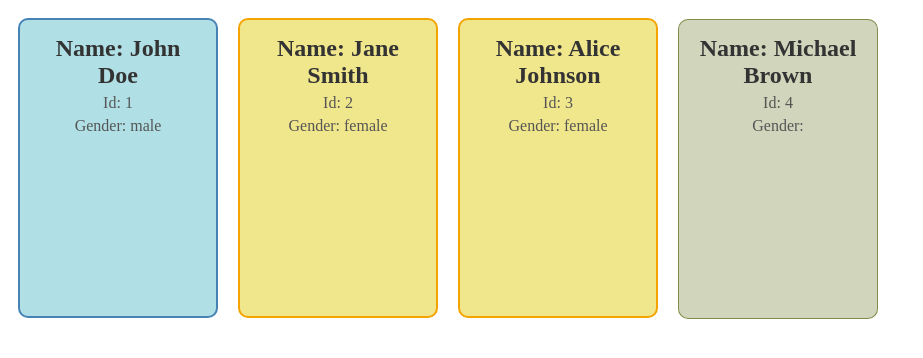
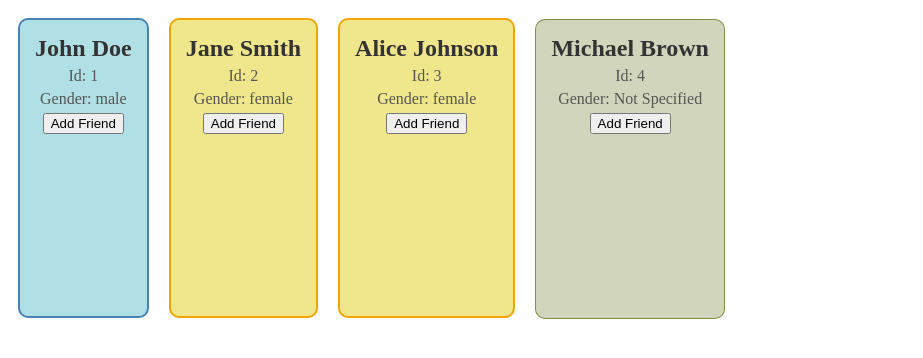
Before and after one commit to DerkachevskyiArtem/Reacr-state-list, a React (Vite) app: page / in a window 1280 px wide. Shown: the top 358 px of the page, without its empty margins (0-923 px from the left). Built offline with nearby package versions, Linux system fonts and the light colour scheme.

Commit message:
Add userCard

```diff
--- a/src/components/UserCard/index.jsx
+++ b/src/components/UserCard/index.jsx
@@ -1,7 +1,25 @@
 import React from 'react';
 import './UserCard.css';
 
-function UserCard({ id, name, gender }) {
+class UserCard extends React.Component {
+  constructor(props) {
+    super(props);
+
+    this.state = {
+      isFriend: false,
+    };
+  }
+
+  toggleFriendStatus = () => {
+    this.setState({
+      isFriend: !this.state.isFriend,
+    });
+  };
+
+  render() {
+    const { id, name, gender } = this.props;
+    const { isFriend } = this.state;
+
     const cardClass = gender
       ? gender === 'male'
         ? 'user-card male'
@@ -9,14 +27,16 @@ function UserCard({ id, name, gender }) {
       : 'user-card';
 
     return (
-    <>
       <article className={cardClass}>
-        <h2 className="user-card-heading">Name: {name}</h2>
+        <h2 className="user-card-heading">{name}</h2>
         <p className="user-card-id">Id: {id}</p>
-        <p className="user-card-gender"> Gender: {gender}</p>
+        <p className="user-card-gender">Gender: {gender || 'Not Specified'}</p>
+        <button className="btn" onClick={this.toggleFriendStatus}>
+          {isFriend ? 'Remove Friend' : 'Add Friend'}
+        </button>
       </article>
-    </>
     );
+  }
 }
 
 export default UserCard;
```
Lines whose indentation alone changed are shown as unchanged.
